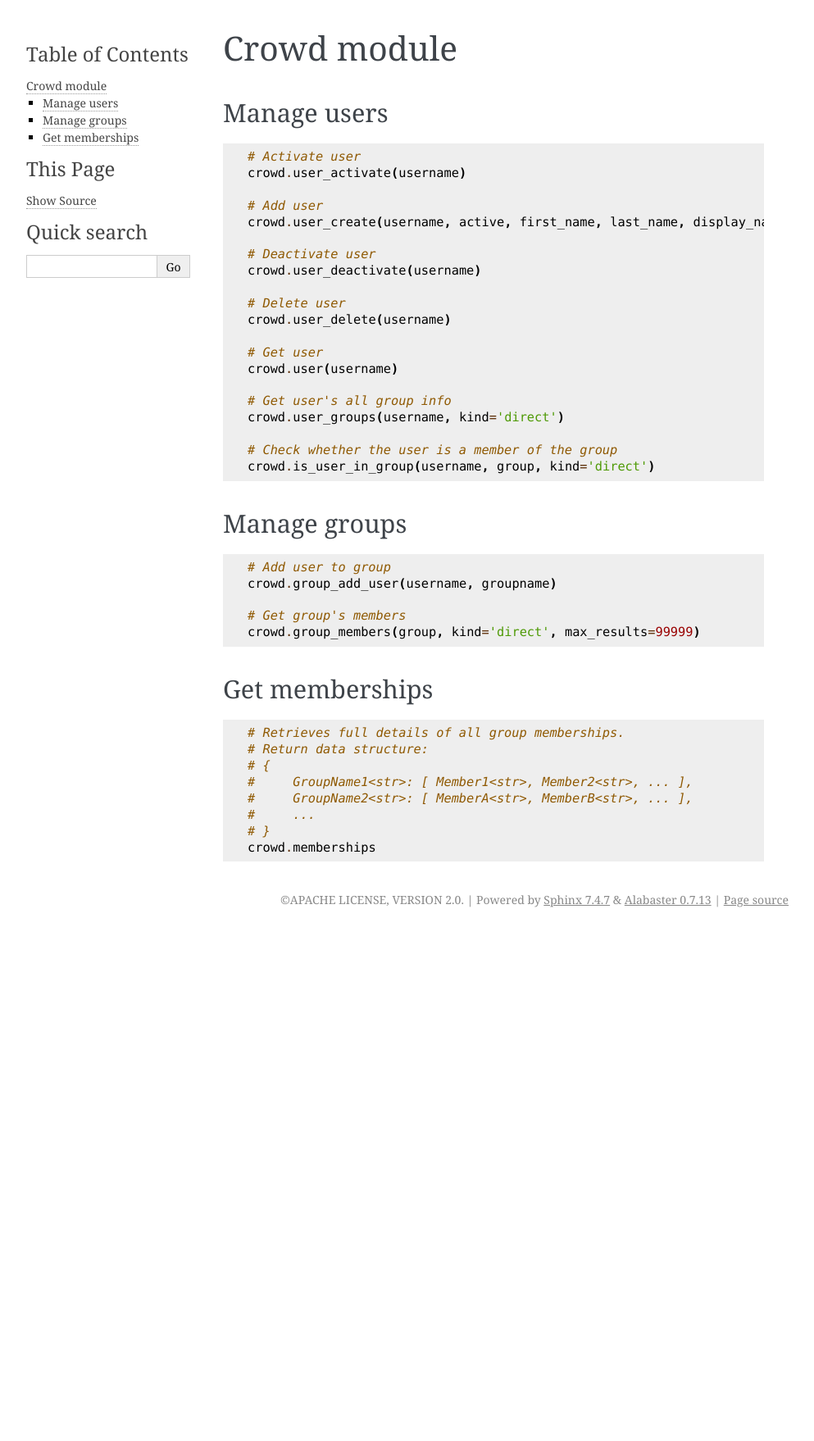
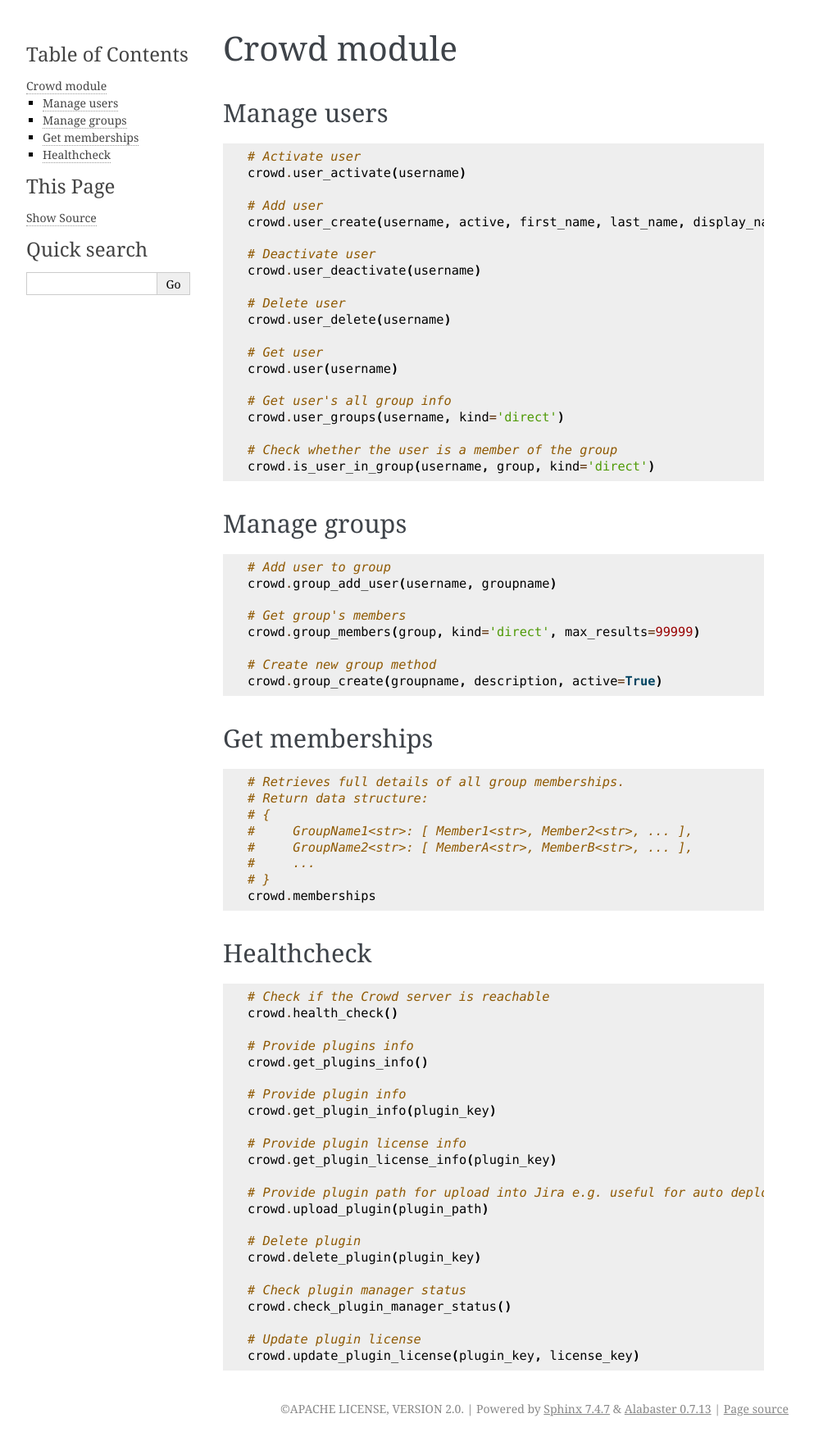
Before and after one commit to atlassian-api/atlassian-python-api, a Sphinx documentation site: the page built from docs/crowd.rst, in a window 1280 px wide. Shown: the whole page at 82% size, without its empty margins (148-1141 px from the left). Built offline with Sphinx 7.4.7, drawn with Linux system fonts in a browser that asks for light colours; before the commit the page ends 1137 px from its top, so only the background shows below that.

Commit message:
Crowd: update docs

```diff
--- a/docs/crowd.rst
+++ b/docs/crowd.rst
@@ -38,6 +38,9 @@ Manage groups
     # Get group's members
     crowd.group_members(group, kind='direct', max_results=99999)
 
+    # Create new group method
+    crowd.group_create(groupname, description, active=True)
+
 Get memberships
 ----------------
 
@@ -51,3 +54,32 @@ Get memberships
     #     ...
     # }
     crowd.memberships
+
+Healthcheck
+-------------
+
+.. code-block:: python
+
+    # Check if the Crowd server is reachable
+    crowd.health_check()
+
+    # Provide plugins info
+    crowd.get_plugins_info()
+
+    # Provide plugin info
+    crowd.get_plugin_info(plugin_key)
+
+    # Provide plugin license info
+    crowd.get_plugin_license_info(plugin_key)
+
+    # Provide plugin path for upload into Jira e.g. useful for auto deploy
+    crowd.upload_plugin(plugin_path)
+
+    # Delete plugin
+    crowd.delete_plugin(plugin_key)
+
+    # Check plugin manager status
+    crowd.check_plugin_manager_status()
+
+    # Update plugin license
+    crowd.update_plugin_license(plugin_key, license_key)
```
Also changed, not shown: 2 other files.
